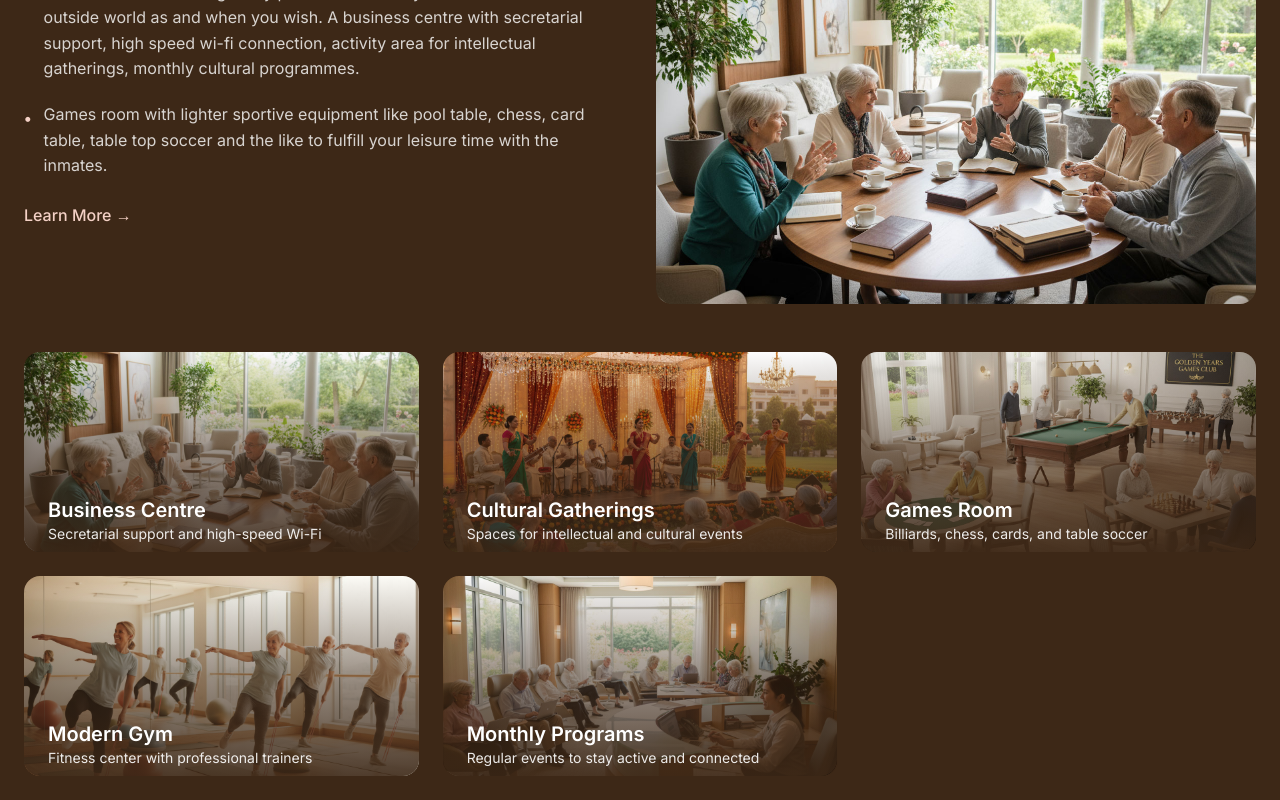
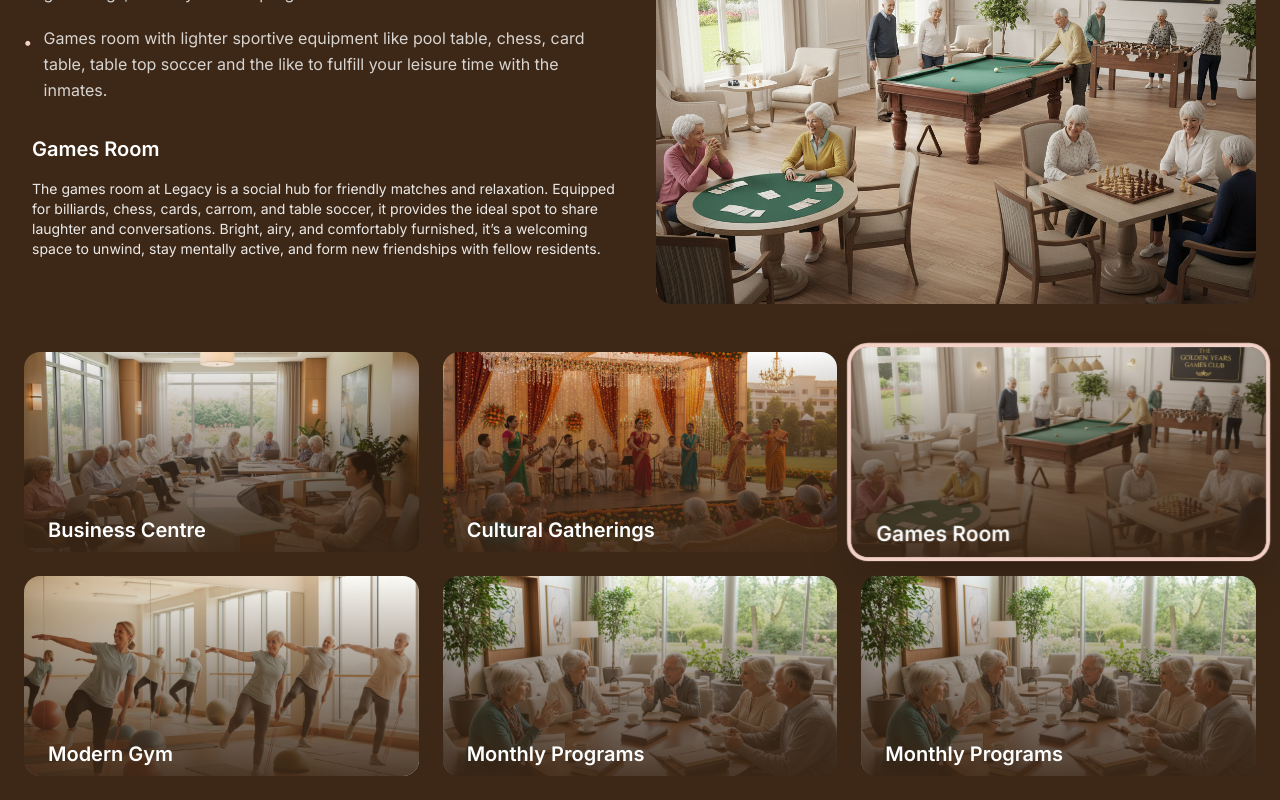
Before and after one commit to akhilbhadrangirija/legacy_website, a Next.js app: page / in a window 1280 px wide. Shown: the part 4800-5600 px from the top of the page. Built offline with nearby package versions, Linux system fonts and the light colour scheme.

Commit message:
Enhance AmenitiesSection with dynamic content

```diff
--- a/components/AmenitiesSection.js
+++ b/components/AmenitiesSection.js
@@ -1,45 +1,65 @@
 'use client'
 import Link from 'next/link'
-import { useState } from 'react';
+import { useState, useEffect } from 'react';
 
 const amenitiesList = [
   {
     title: 'Business Centre',
-    description: 'Secretarial support and high-speed Wi-Fi',
-    image: '/amenities/Meeting.jpg',
+    description: `The business centre at Legacy provides a quiet, professional environment with high-speed Wi-Fi and secretarial support. Residents can easily manage personal affairs, pursue hobbies, or stay connected with friends and family. Ergonomic furniture and natural lighting create a comfortable workspace, and friendly staff are always on hand to help with printing, scanning, and basic clerical needs. It’s designed to help you stay independent, productive, and engaged.`,
+    image: '/amenities/gathering.jpg',
   },
   {
     title: 'Cultural Gatherings',
-    description: 'Spaces for intellectual and cultural events',
+    description: `Legacy’s cultural spaces are perfect for performances, creative workshops, and lively discussions. Residents can enjoy music, art, theatre, and literary events in the amphitheatre or activity hall. These venues host regular programs that foster social engagement and meaningful exchanges, enriching daily life with art and creativity. Whether participating or attending, everyone feels part of a vibrant community.`,
     image: '/amenities/Cultural_events.jpg',
   },
   {
     title: 'Games Room',
-    description: 'Billiards, chess, cards, and table soccer',
+    description: `The games room at Legacy is a social hub for friendly matches and relaxation. Equipped for billiards, chess, cards, carrom, and table soccer, it provides the ideal spot to share laughter and conversations. Bright, airy, and comfortably furnished, it’s a welcoming space to unwind, stay mentally active, and form new friendships with fellow residents.`,
     image: '/amenities/Game_room.jpg',
   },
   {
     title: 'Modern Gym',
-    description: 'Fitness center with professional trainers',
+    description: `Legacy’s modern gym encourages safe and enjoyable fitness for all abilities. It features state-of-the-art equipment, from treadmills and bikes to yoga mats and light weights. Experienced trainers guide you through personalized routines, helping you build strength, flexibility, and wellness. Large windows bring in natural light and views of lush gardens, making every workout energizing and uplifting.`,
     image: '/amenities/gym.jpg',
   },
-
   {
     title: 'Monthly Programs',
-    description: 'Regular events to stay active and connected',
-    image: '/amenities/gathering.jpg',
+    description: `Legacy’s monthly programs keep community life vibrant and engaging. Residents enjoy a diverse calendar of cultural events, workshops, wellness talks, and group outings. Each activity is designed to inspire, educate, and entertain, fostering strong social bonds and encouraging new interests. At Legacy, staying active is all about joy, connection, and celebrating life together.`,
+    image: '/amenities/Meeting.jpg',
+  },
+  {
+    title: 'Monthly Programs',
+    description: `Legacy’s monthly programs keep community life vibrant and engaging. Residents enjoy a diverse calendar of cultural events, workshops, wellness talks, and group outings. Each activity is designed to inspire, educate, and entertain, fostering strong social bonds and encouraging new interests. At Legacy, staying active is all about joy, connection, and celebrating life together.`,
+    image: '/amenities/Meeting.jpg',
   }
-]
+];
+
 
 export default function AmenitiesSection() {
-  const [amenities, setAmenities] = useState(amenitiesList[0]);
+  const [currentIndex, setCurrentIndex] = useState(0);
+  const amenities = amenitiesList[currentIndex];
+
+  useEffect(() => {
+    const interval = setInterval(() => {
+      setCurrentIndex((prevIndex) => (prevIndex + 1) % amenitiesList.length);
+    }, 3000); // Change every 3 seconds (3000ms)
+
+    return () => clearInterval(interval);
+  }, []);
+
+  const handleAmenitySelect = (amenity) => {
+    const index = amenitiesList.findIndex(a => a.title === amenity.title);
+    setCurrentIndex(index);
+  };
+
   return (
     <section className="bg-dark-brown py-16 px-6">
       <div className="max-w-7xl mx-auto">
         <h2 className="text-3xl md:text-4xl font-semibold text-white mb-8 text-center">
           All the amenities to make life on a song
         </h2>
-        <div className="grid md:grid-cols-2 gap-8 items-center mb-12">
+        <div className="grid md:grid-cols-2 gap-8 mb-12">
           <div>
             <ul className="space-y-5 text-white/80 mb-6">
               <li className="flex items-start gap-3">
@@ -51,9 +71,13 @@ export default function AmenitiesSection() {
                 <span>Games room with lighter sportive equipment like pool table, chess, card table, table top soccer and the like to fulfill your leisure time with the inmates.</span>
               </li>
             </ul>
-            <Link href="/amenities" className="inline-block text-light-pink font-medium hover:underline">
+            <div className="flex flex-col gap-2 rounded-md p-2">
+              <h3 className="text-xl font-semibold text-white mb-2 transition-colors duration-300">{amenities.title}</h3>
+              <p className="text-white/90 text-sm">{amenities.description}</p>
+            </div>
+            {/* <Link href="/amenities" className="inline-block text-light-pink font-medium hover:underline">
               Learn More →
-            </Link>
+            </Link> */}
           </div>
           <div className="relative h-[400px] rounded-2xl overflow-hidden">
             <img
@@ -65,21 +89,26 @@ export default function AmenitiesSection() {
         </div>
 
         <div className="grid md:grid-cols-2 lg:grid-cols-3 gap-6">
-          {amenitiesList.map((amenity) => (
+          {amenitiesList.map((amenity, index) => {
+            const isSelected = index === currentIndex;
+            return (
               <div
-              onClick={() => setAmenities(amenity)}
-              onMouseEnter={() => setAmenities(amenity)}
+                onClick={() => handleAmenitySelect(amenity)}
+                onMouseEnter={() => handleAmenitySelect(amenity)}
                 key={amenity.title}
-              className="bg-cover bg-center rounded-2xl backdrop-blur-sm relative overflow-hidden min-h-[200px] group transition-all duration-300 hover:scale-105 hover:shadow-xl flex flex-col"
+                className={`bg-cover bg-center rounded-2xl backdrop-blur-sm relative overflow-hidden min-h-[200px] group transition-all duration-300 hover:scale-105 hover:shadow-xl flex flex-col cursor-pointer ${
+                  isSelected ? 'ring-4 ring-light-pink shadow-2xl scale-105' : ''
+                }`}
                 style={{ backgroundImage: `url(${amenity.image})` }}
               >
                 <div className="absolute inset-0 bg-gradient-to-t from-dark-brown/90 via-dark-brown/50 to-transparent transition-opacity duration-300  group-hover:from-transparent group-hover:via-transparent"></div>
                 <div className="relative z-10 mt-auto group-hover:bg-black/50 px-6 py-2">
                   <h3 className="text-xl font-semibold text-white transition-colors duration-300">{amenity.title}</h3>
-                <p className="text-white/90 text-sm">{amenity.description}</p>
+                  {/* <p className="text-white/90 text-sm">{amenity.description}</p> */}
                 </div>
               </div>
-          ))}
+            );
+          })}
         </div>
       </div>
     </section>
```
Lines whose indentation alone changed are shown as unchanged.
